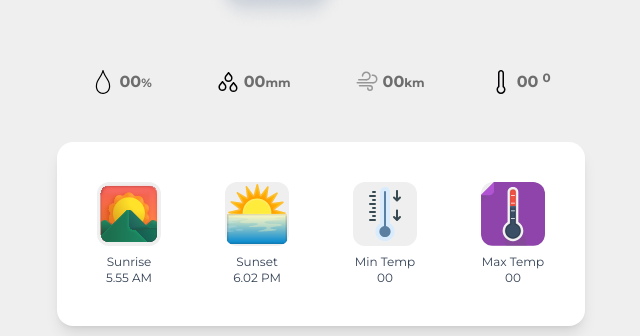
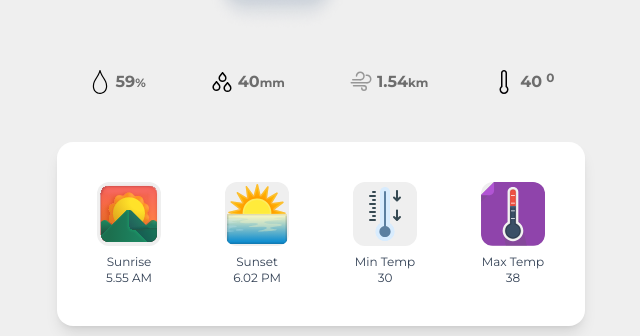
Before and after one commit to nuruzzamn/Weather-App-by-React---Tailwind-, a React (Vite) app: page / in a window 1280 px wide. Shown: the part 356-692 px from the top of the page, without its empty margins (319-959 px from the left). Built offline with nearby package versions, Linux system fonts and the light colour scheme; a web font is replaced by a local one.

Commit message:
[style] row data

```diff
--- a/src/components/DailyInfo.jsx
+++ b/src/components/DailyInfo.jsx
@@ -37,7 +37,7 @@ const DailyInfo = ({ timeInfo }) => {
           className="object-contain w-12 h-12 sm:w-16 sm:h-16 rounded-xl mb-2"
         />
         <p className="bg-white font-montserrat text-xs text-slate-700 ">Min Temp</p>
-        <p className="bg-white font-montserrat text-xs text-slate-700 ">{dataTempMin===undefined ? "00":Math.round(dataTempMin)}</p>
+        <p className="bg-white font-montserrat text-xs text-slate-700 ">{dataTempMin===undefined ? "30":Math.round(dataTempMin)}</p>
 
         {/* <section className='flex mt-2 bg-transparent'>
         <p className="bg-white font-montserrat text-xs text-slate-700 ">{dataTempMin===undefined ? "00":Math.round(dataTempMin)}</p>
@@ -53,7 +53,7 @@ const DailyInfo = ({ timeInfo }) => {
           className="object-contain w-12 h-12 sm:w-16 sm:h-16 rounded-xl mb-2"
         />
         <p className="bg-white font-montserrat text-xs text-slate-700 ">Max Temp</p>
-        <p className="bg-white font-montserrat text-xs text-slate-700 ">{dataTempMax===undefined ? "00":Math.round(dataTempMax)}</p>
+        <p className="bg-white font-montserrat text-xs text-slate-700 ">{dataTempMax===undefined ? "38":Math.round(dataTempMax)}</p>
 
         {/* <section className='flex mt-2 bg-transparent'>
         <p className="bg-white font-montserrat text-xs text-slate-700 ">{dataTempMax===undefined ? "00":Math.round(dataTempMax)}</p>
--- a/src/components/DataRow.jsx
+++ b/src/components/DataRow.jsx
@@ -6,7 +6,7 @@ import temp from "../assets/icons/temp.svg"
 
 
 const DataRow = ({dataRow}) => {
-    const {dataHumidity, dataClouds, dataWind, dataTemp}=dataRow
+    const {dataHumidity, dataClouds, dataWind, dataTemp, dataTempFeeelsLike}=dataRow
 
     console.log("data row", dataHumidity);
   return (
@@ -14,17 +14,17 @@ const DataRow = ({dataRow}) => {
 
         <section className='flex justify-center items-center gap-1'>
             <img src={humidity} alt="" className='small-icon-size' />
-            <p className='font-bold'>{dataHumidity===undefined ? "00":dataHumidity}<span className='text-[12px]'>%</span></p>
+            <p className='font-bold'>{dataHumidity===undefined ? "59":dataHumidity}<span className='text-[12px]'>%</span></p>
         </section>
 
         <section className='flex justify-center items-center gap-1'>
             <img src={mm} alt="" className='small-icon-size' />
-            <p className='font-bold'>{dataClouds===undefined ? "00":dataClouds}<span className='text-[12px]'>mm</span></p>
+            <p className='font-bold'>{dataClouds===undefined ? "40":dataClouds}<span className='text-[12px]'>mm</span></p>
         </section>
 
         <section className='flex justify-center items-center gap-1'>
             <img src={wind} alt="" className='small-icon-size' />
-            <p className='font-bold'>{dataWind===undefined ? "00":dataWind}<span className='text-[12px]'>km</span></p>
+            <p className='font-bold'>{dataWind===undefined ? "1.54":dataWind}<span className='text-[12px]'>km</span></p>
 
             {/* <p>{dataWind}%</p> */}
         </section>
@@ -32,7 +32,7 @@ const DataRow = ({dataRow}) => {
         <section className='flex justify-center items-center gap-1'>
             <img src={temp} alt="" className='small-icon-size' />
             <section className='flex '>
-            <p className='font-bold'>{dataTemp===undefined ? "00":Math.round(dataTemp)}</p>
+            <p className='font-bold'>{dataTempFeeelsLike===undefined ? "40":Math.round(dataTempFeeelsLike)}</p>
             </section>
             <p className='text-[12px] mt-[-8px] font-bold'>0</p>
         </section>
--- a/src/components/Weather.jsx
+++ b/src/components/Weather.jsx
@@ -50,6 +50,7 @@ const Weather = () => {
   let des = "";
   const dataClouds = data.clouds?.all;
   const dataHumidity = data.main?.humidity;
+  const dataTempFeeelsLike = data.main?.feels_like;
   const dataTemp = data.main?.temp;
   const dataTempMax = data.main?.temp_max;
   const dataTempMin = data.main?.temp_min;
@@ -153,7 +154,7 @@ const sunriseTime = useMemo(() => {
       </section>
 
       <section className="flex flex-1 justify-center">
-        <DataRow dataRow={{dataHumidity, dataClouds, dataWind, dataTemp}}/>
+        <DataRow dataRow={{dataHumidity, dataClouds, dataWind, dataTemp, dataTempFeeelsLike}}/>
       </section>
 
       <section className="sm:padding padding-y flex flex-1 justify-center">
```
